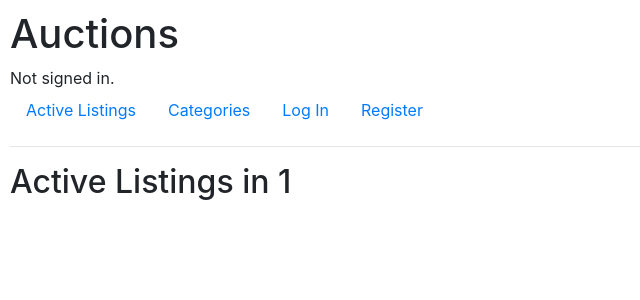
After one commit to mdhcodes/commerce, a Django app: page /category/1 in a window 1280 px wide. The commit adds this page. Shown: the top 300 px of the page, without its empty margins (0-640 px from the left). Run offline with Django 5.2, Linux system fonts and the light colour scheme; data comes from the database, SQL or seed files in the repository; both versions use the stored data as it was after the commit; some libraries are stand-ins or nearby versions.

Commit message:
Add category paths and functionality

```diff
--- /dev/null
+++ b/auctions/templates/auctions/category.html
@@ -0,0 +1,15 @@
+{% extends "auctions/layout.html" %}
+
+{% block body %}
+
+<h2>Active Listings in {{ category }}</h2>
+
+<ul>
+    {% for item in all_category_items %}
+
+        <li><a href="{% url 'listing' item.id %}">{{ item.title }}</a></li>
+
+    {% endfor %}
+</ul>
+
+{% endblock %}
--- a/auctions/templates/auctions/layout.html
+++ b/auctions/templates/auctions/layout.html
@@ -19,6 +19,9 @@
         <ul class="nav">
             <li class="nav-item">
                 <a class="nav-link" href="{% url 'index' %}">Active Listings</a>
+            </li>
+            <li>
+                <a class="nav-link" href="{% url 'categories' %}">Categories</a><!-- Link to view listing categories -->
             </li>
             {% if user.is_authenticated %}
                 <li>
--- a/auctions/urls.py
+++ b/auctions/urls.py
@@ -22,5 +22,9 @@ urlpatterns = [
     # Add path to close a listing or auction.
     path("close/<int:id>", views.close, name="close"),
     # Add path to add a comment.
-    path("comment/<int:id>", views.comment, name="comment")
+    path("comment/<int:id>", views.comment, name="comment"),
+    # Add path to categories.
+    path("categories", views.categories, name="categories"),
+    # Add path to categories.
+    path("category/<str:name>", views.category, name="category")
 ]
--- a/auctions/views.py
+++ b/auctions/views.py
@@ -617,3 +617,40 @@ def comment(request, id):
     add_comment.save()
 
     return HttpResponseRedirect(reverse('listing', args=(listing_id,)))
+
+
+"""
+Categories: Users should be able to visit a page that displays a list of all listing categories.
+Clicking on the name of any category should take the user to a page that displays all of the active listings in that category.
+"""
+
+def categories(request):
+
+    # https://stackoverflow.com/questions/5877306/remove-duplicates-in-a-django-query
+    # Get all data in the specified table column without repeating values.
+    all_categories = Listing.objects.values_list("category", flat=True).distinct()
+    print("All Cateogires", all_categories)
+
+    context = {
+        "all_categories": all_categories
+    }
+
+    return render(request, "auctions/categories.html", context)
+
+
+def category(request, name):
+    # List all items in this category.
+
+    category = name
+    print("Category:", category)
+
+    # Get all listings with the specified category.
+    all_category_items = Listing.objects.filter(category=category)
+    print("All Category Items:", all_category_items)
+
+    context = {
+        "all_category_items": all_category_items,
+        "category": category
+    }
+
+    return render(request, "auctions/category.html", context)
```
Also changed, not shown: auctions/templates/auctions/categories.html (added, +16 -0 lines), db.sqlite3.
